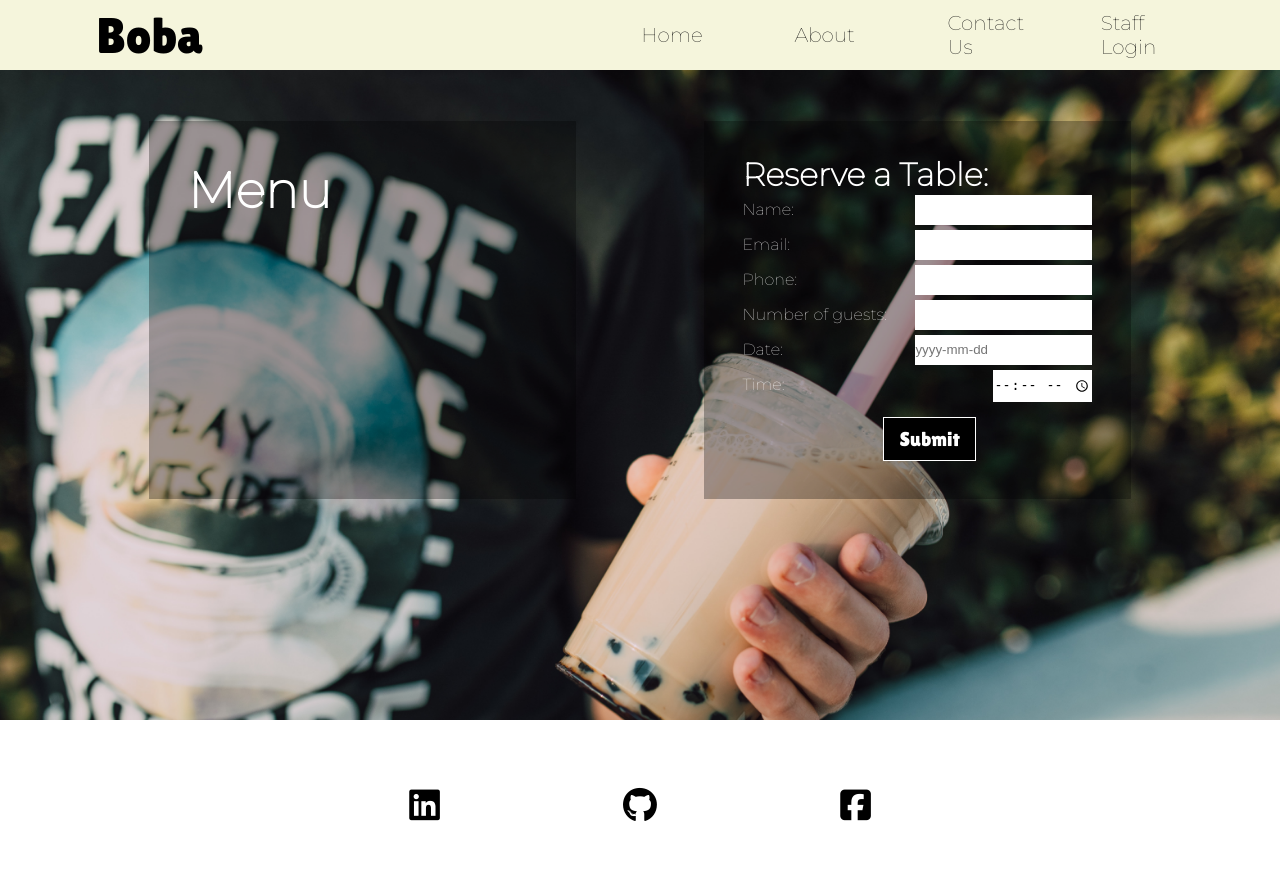
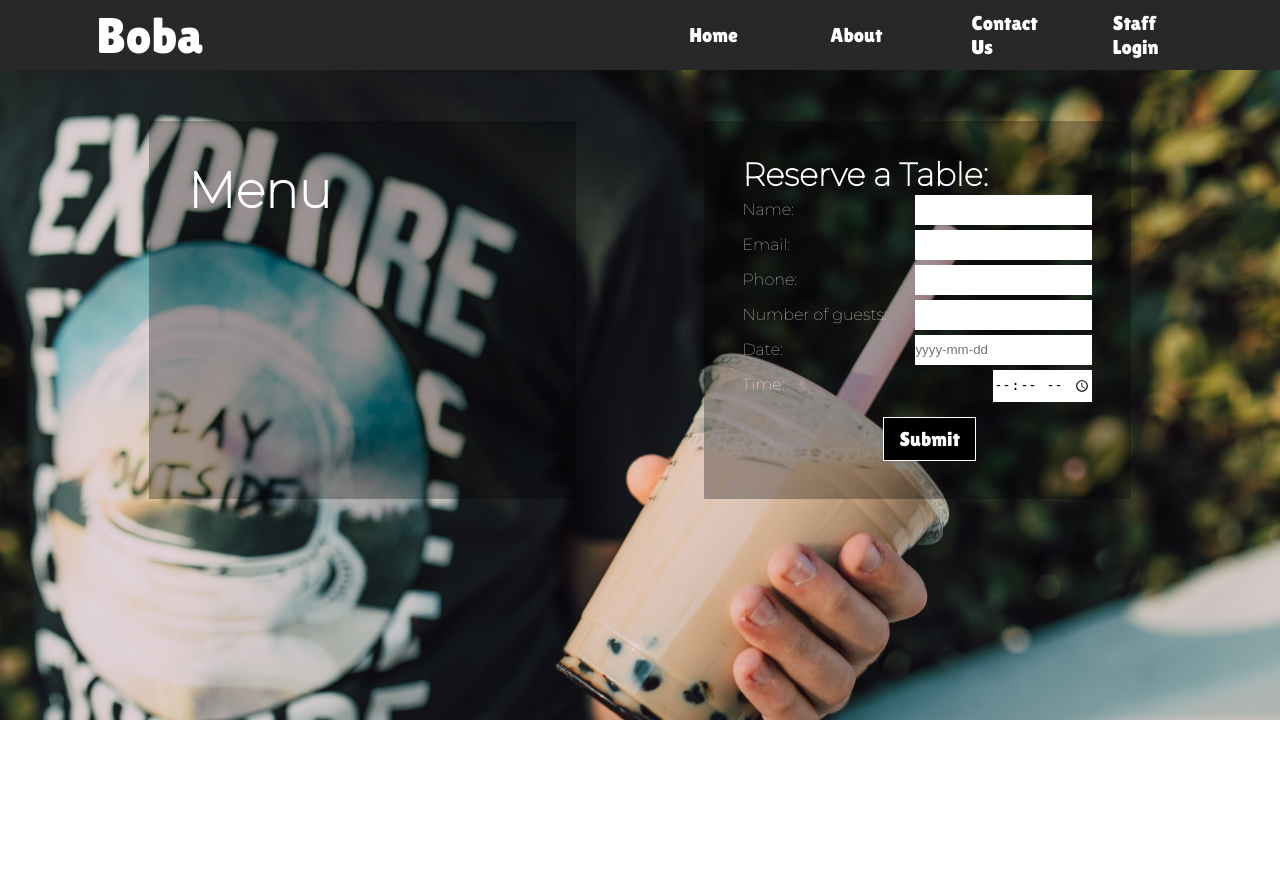
Before and after one commit to Bo-Lennart/bobatea, a Django app: page / in a window 1280 px wide. Run offline with Django 3.2, Linux system fonts and the light colour scheme; data that the repository does not hold is empty; some libraries are stand-ins or nearby versions.

Commit message:
style menu and header

```diff
--- a/static/style.css
+++ b/static/style.css
@@ -16,7 +16,8 @@ header{
     position: fixed;
     top: 0;
     width: 100%;
-    background-color: beige;
+    background-color: rgb(40, 40, 40);
+    color: white;
 }
 
 .container {
@@ -77,7 +78,7 @@ a:hover {
 
 li {
     display: inline;
-    width: 20%;
+    width: 40%;
     font-size: 20px;
     list-style-type: none;
     margin-left: 10px;
@@ -91,7 +92,8 @@ li {
 }
 
 a {
-    color: black;
+    color: rgb(255, 255, 255);
+    font-family: 'Lilita One', cursive;
 }
 
 #menu_booking {
@@ -220,7 +222,7 @@ footer ul li {
         top: 70px;
         gap: 0;
         flex-direction: column;
-        background-color: beige;
+        background-color: rgb(16, 16, 16);
         width: 100%;
         text-align: center;
         transition: 0.3s;
```
